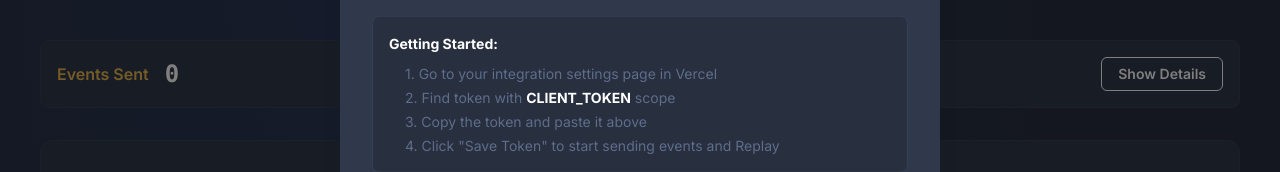
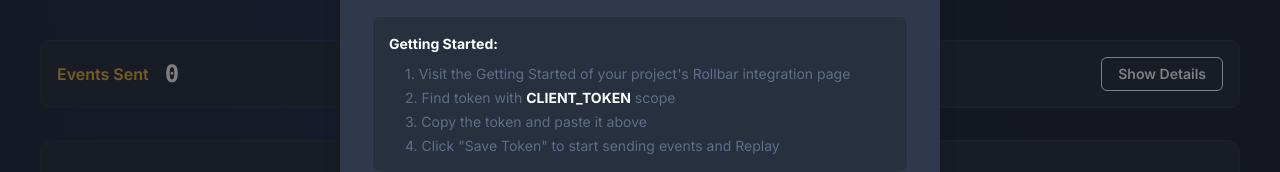
Before and after one commit to rollbar/rollbar-vercel, a Next.js app: page / in a window 1280 px wide. Both pictures are taken after a click on the button "Settings". Shown: the part 342-514 px from the top of the page. Built offline with nearby package versions, Linux system fonts and the light colour scheme; no server answers.

Commit message:
updated instructions on token entrance modal

```diff
--- a/components/TokenSettings.js
+++ b/components/TokenSettings.js
@@ -87,7 +87,7 @@
               <strong className="text-white">Getting Started:</strong>
             </p>
             <ol className="text-sm text-rollbar-gray-text mt-2 ml-4 space-y-1">
-              <li>1. Go to your integration settings page in Vercel</li>
+              <li>1. Visit the Getting Started of your project's Rollbar integration page</li>
               <li>2. Find token with <strong className="text-white">CLIENT_TOKEN</strong> scope</li>
               <li>3. Copy the token and paste it above</li>
               <li>4. Click "Save Token" to start sending events and Replay</li>
```
